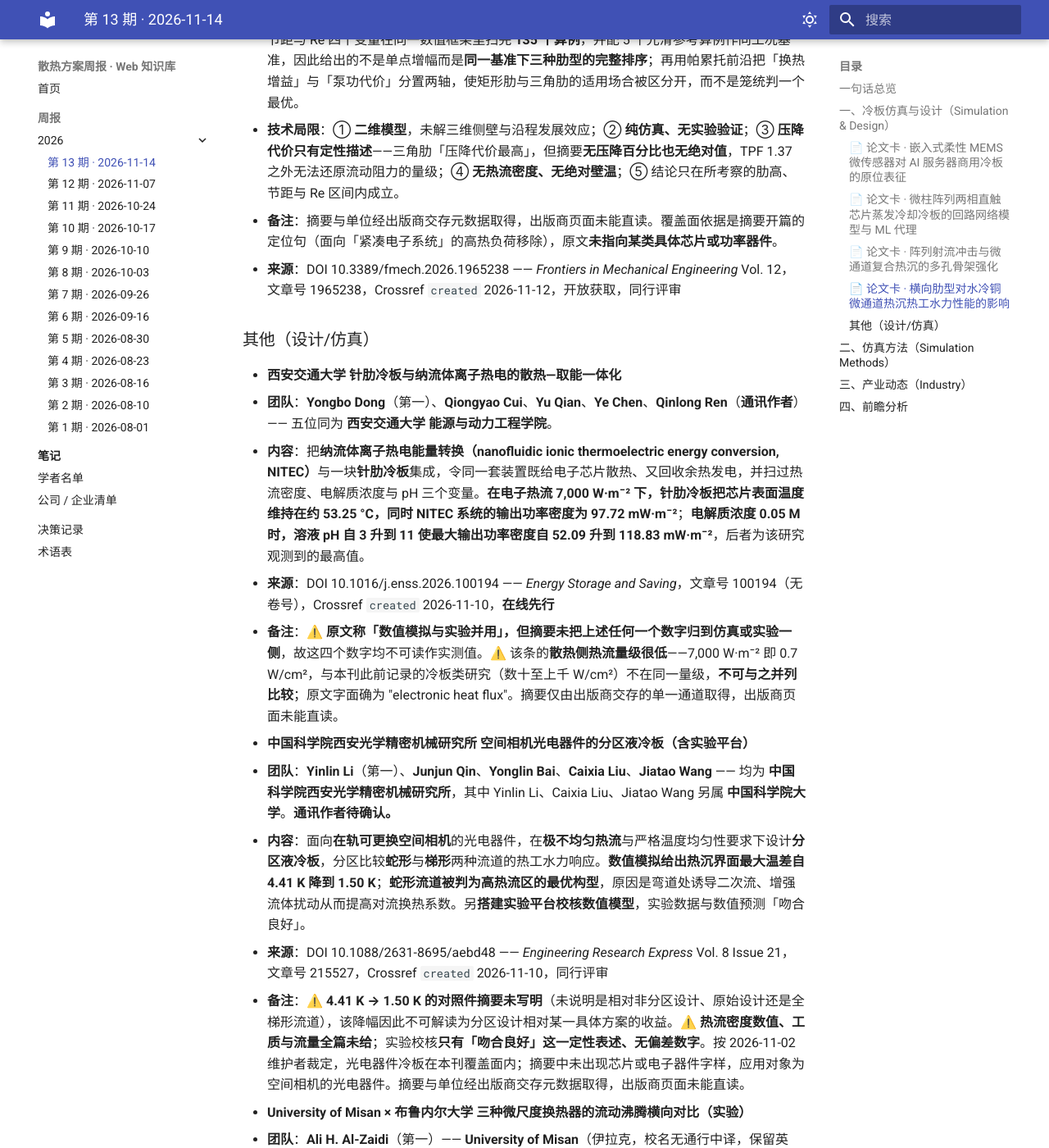
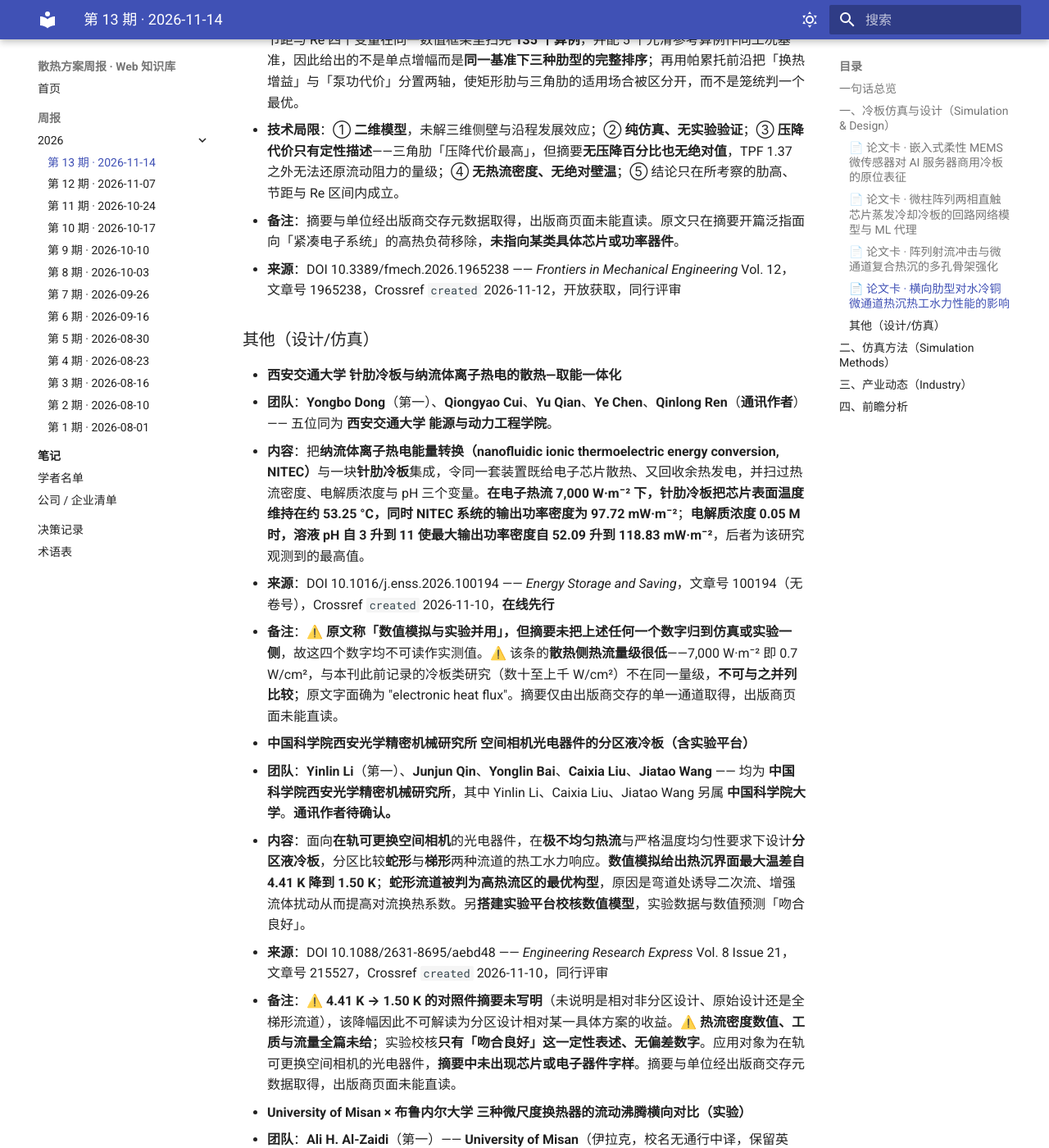
Before and after one commit to liyf1640/thermal_cooling_weekly_report, an MkDocs documentation site: the page built from docs/briefings/2026/2026-11-14.md, in a window 1280 px wide and 1400 px high, scrolled down 4433 px. Shown: the whole window at 82% size. Built offline with MkDocs 1.6.1 and Material for MkDocs 9.7.7, drawn with Linux system fonts in a browser that asks for light colours; some of the changed text lies outside the part shown.

Commit message:
briefing: 第 13 期自审——删去正文中的编辑部口径（维护者裁定／覆盖面闸门／本刊不采用），作者次序元数据注移入备注

```diff
--- a/docs/briefings/2026/2026-11-14.md
+++ b/docs/briefings/2026/2026-11-14.md
@@ -69,7 +69,7 @@
 - **技术介绍**：在**水冷铜微通道**内布置**横向肋（transverse ridge）**，用 **COMSOL Multiphysics** 做**二维共轭传热**仿真，横向比较**半圆、矩形、三角**三种肋截面。自变量为**肋高 e = 0.05–0.15 mm**、**节距 p_s = 0.25–0.50 mm** 与 **Re = 100–1000**，共跑 **135 个带肋通道算例 + 5 个光滑通道参考算例**。**性能**：在 **Re = 1000、e = 0.15 mm、p_s = 0.40 mm** 时，光滑通道的 **Nu 为 14.51**，半圆、矩形、三角肋分别为 **16.83、17.98、23.47**，相应**换热提升 16.0%、23.9%、61.8%**（基准为同工况光滑通道）；**最大热性能因子 TPF 1.37** 出现在**三角肋、Re = 1000、e = 0.15 mm、p_s = 0.50 mm**，该点同时给出最高的 **Nu 24.01**。帕累托前沿上**矩形肋占据低泵功一侧的大部分**，而三角肋以更高泵功换取更强换热。
 - **技术优势（先进性）**：微通道强化结构的研究常只报某一种肋型的增益；本条把肋型、肋高、节距与 Re 四个变量在同一数值框架里扫完 **135 个算例**，并配 5 个光滑参考算例作同工况基准，因此给出的不是单点增幅而是**同一基准下三种肋型的完整排序**；再用帕累托前沿把「换热增益」与「泵功代价」分置两轴，使矩形肋与三角肋的适用场合被区分开，而不是笼统判一个最优。
 - **技术局限**：① **二维模型**，未解三维侧壁与沿程发展效应；② **纯仿真、无实验验证**；③ **压降代价只有定性描述**——三角肋「压降代价最高」，但摘要**无压降百分比也无绝对值**，TPF 1.37 之外无法还原流动阻力的量级；④ **无热流密度、无绝对壁温**；⑤ 结论只在所考察的肋高、节距与 Re 区间内成立。
-- **备注**：摘要与单位经出版商交存元数据取得，出版商页面未能直读。覆盖面依据是摘要开篇的定位句（面向「紧凑电子系统」的高热负荷移除），原文**未指向某类具体芯片或功率器件**。
+- **备注**：摘要与单位经出版商交存元数据取得，出版商页面未能直读。原文只在摘要开篇泛指面向「紧凑电子系统」的高热负荷移除，**未指向某类具体芯片或功率器件**。
 - **来源**：DOI 10.3389/fmech.2026.1965238 —— *Frontiers in Mechanical Engineering* Vol. 12，文章号 1965238，Crossref `created` 2026-11-12，开放获取，同行评审
 
 ### 其他（设计/仿真）
@@ -83,7 +83,7 @@
   - **团队**：**Yinlin Li**（第一）、**Junjun Qin**、**Yonglin Bai**、**Caixia Liu**、**Jiatao Wang** —— 均为 **中国科学院西安光学精密机械研究所**，其中 Yinlin Li、Caixia Liu、Jiatao Wang 另属 **中国科学院大学**。**通讯作者待确认。**
   - **内容**：面向**在轨可更换空间相机**的光电器件，在**极不均匀热流**与严格温度均匀性要求下设计**分区液冷板**，分区比较**蛇形**与**梯形**两种流道的热工水力响应。**数值模拟给出热沉界面最大温差自 4.41 K 降到 1.50 K**；**蛇形流道被判为高热流区的最优构型**，原因是弯道处诱导二次流、增强流体扰动从而提高对流换热系数。另**搭建实验平台校核数值模型**，实验数据与数值预测「吻合良好」。
   - **来源**：DOI 10.1088/2631-8695/aebd48 —— *Engineering Research Express* Vol. 8 Issue 21，文章号 215527，Crossref `created` 2026-11-10，同行评审
-  - **备注**：⚠️ **4.41 K → 1.50 K 的对照件摘要未写明**（未说明是相对非分区设计、原始设计还是全梯形流道），该降幅因此不可解读为分区设计相对某一具体方案的收益。⚠️ **热流密度数值、工质与流量全篇未给**；实验校核**只有「吻合良好」这一定性表述、无偏差数字**。按 2026-11-02 维护者裁定，光电器件冷板在本刊覆盖面内；摘要中未出现芯片或电子器件字样，应用对象为空间相机的光电器件。摘要与单位经出版商交存元数据取得，出版商页面未能直读。
+  - **备注**：⚠️ **4.41 K → 1.50 K 的对照件摘要未写明**（未说明是相对非分区设计、原始设计还是全梯形流道），该降幅因此不可解读为分区设计相对某一具体方案的收益。⚠️ **热流密度数值、工质与流量全篇未给**；实验校核**只有「吻合良好」这一定性表述、无偏差数字**。应用对象为在轨可更换空间相机的光电器件，**摘要中未出现芯片或电子器件字样**。摘要与单位经出版商交存元数据取得，出版商页面未能直读。
 - **University of Misan × 布鲁内尔大学 三种微尺度换热器的流动沸腾横向对比（实验）**
   - **团队**：**Ali H. Al-Zaidi**（第一）—— **University of Misan**（伊拉克，校名无通行中译，保留英文）；**Tassos G. Karayiannis** —— **布鲁内尔大学（Brunel University of London）**。两处出版商原串均无院系。**通讯作者待确认。**
   - **内容**：在**基底面积相同**的前提下横向对比三种微尺度换热器的流动沸腾性能——**单微间隙（作基准件）、多微通道、微针肋**。工质为介电流体 **HFE-7100**，入口压力 **1 bar**、入口过冷度 **5 K**、质量流速 **100–300 kg/m²s**，壁面热流最高 **0.324 MW/m²**，输入热量逐级升高直至出口干度接近 1 或接近临界热流条件，并以高速高分辨相机拍摄沸腾流型。结论：**微针肋的热性能优于另两种几何**；**微间隙与多微通道的干涸区（临界热流之前）出现在更低的壁面热流**；微针肋构型中**流动反向与系统不稳定被抑制**。
@@ -137,7 +137,7 @@
   - **厂商标称**：**LiquidJet** 使 GPU 最多降温 **12 °C**、每瓦产出的 AI token 最多多 **25%**，可处理**热点功率密度 670 W/cm²**；**LiquidJet Diamond**（冷板基底嵌金刚石热扩展层）对应最多降温 **22 °C**、每瓦 token 最多多 **35%**、热点功率密度 **770 W/cm²**。另有 **LiquidJet Nexus**，稿称是把多个 LiquidJet 集成、取消全部软管、接头与歧管从而支持 ½U 计算托盘的轻量化集成冷板系统。公司白皮书《Cooling Is the Next Revolution》称优化整条热栈并让 AI 芯片跑得更冷，可使数据中心以同样电量多产出 **逾 40%** 的 AI token。
   - **引语归属**：白皮书结论与上述效益数字均出自 Frore 自家分析。
   - **信号**：直触芯片冷板的卖点正从「带走多少热」转向「每瓦能换多少 token」——厂商把热点功率密度与 token/W 并列作为规格，等于把冷板直接接进算力经济性的账本。
-  - **备注**：⚠️ **12 °C / 22 °C 与 +25% / +35% 的对比基线稿中完全没有写**——既未说明相对风冷、相对常规冷板还是相对自家前代，这四个数字因此只能作厂商宣称、不可与任何具体方案作差。⚠️ 原文用词为**热点功率密度（hotspot power density）**，与本期 Delta 条目中的**热流密度（heat flux）**口径不同，670 / 770 W/cm² **不可与 >170 W/cm² 并列比较**。⚠️ 稿件标题与正文称该公司为「独角兽」，但**全稿无估值、无融资轮次、无投资方、无第三方来源**，本刊不采用该表述。⚠️ **LiquidJet 的量产状态、出货时间、客户名稿中一概未给**；About 段「技术已被全球主要 OEM 与系统厂商集成」指的是该公司全部技术（含风冷的 AirJet），不可读作 LiquidJet 已出货。
+  - **备注**：⚠️ **12 °C / 22 °C 与 +25% / +35% 的对比基线稿中完全没有写**——既未说明相对风冷、相对常规冷板还是相对自家前代，这四个数字因此只能作厂商宣称、不可与任何具体方案作差。⚠️ 原文用词为**热点功率密度（hotspot power density）**，与本期 Delta 条目中的**热流密度（heat flux）**口径不同，670 / 770 W/cm² **不可与 >170 W/cm² 并列比较**。⚠️ 稿件标题与正文称该公司为「独角兽」，但**全稿无估值、无融资轮次、无投资方，亦无第三方来源**。⚠️ **LiquidJet 的量产状态、出货时间、客户名稿中一概未给**；About 段「技术已被全球主要 OEM 与系统厂商集成」指的是该公司全部技术（含风冷的 AirJet），不可读作 LiquidJet 已出货。
   - **来源**：<https://www.prnewswire.com/news-releases/ai-cooling-unicorn-frore-systems-wins-ces-innovation-award-for-sustainable-ai-cooling-302936581.html>
 - **Vertiv 推出 PowerStation 3100 远程配电盘，为液冷漏液做单机架断电隔离**（2026-11-13，PR Newswire）
   - **事实**：Vertiv Holdings Co（NYSE: VRT）发布 **Vertiv PowerStation 3100** 高密度远程配电盘（RPP），以定制母排架构加塑壳断路器（MCCB）实现，整机作为 **UL-891 列名组件**交付。稿中把本产品与液冷关联的功能表述为：**每路分支断路器内置远程分励跳闸，使设施的漏液检测系统在检出泄漏的瞬间可只切断单个机架的供电，而不必停掉相邻机架或整个 pod**；分励跳闸附件装在断路器内部、不额外占空间。稿称直接液冷的推广正是产生这一需求的原因，而传统远程配电盘并未为此设计。
```
Also changed, not shown: other parts of docs/briefings/2026/2026-11-14.md (+2 -2 lines).
